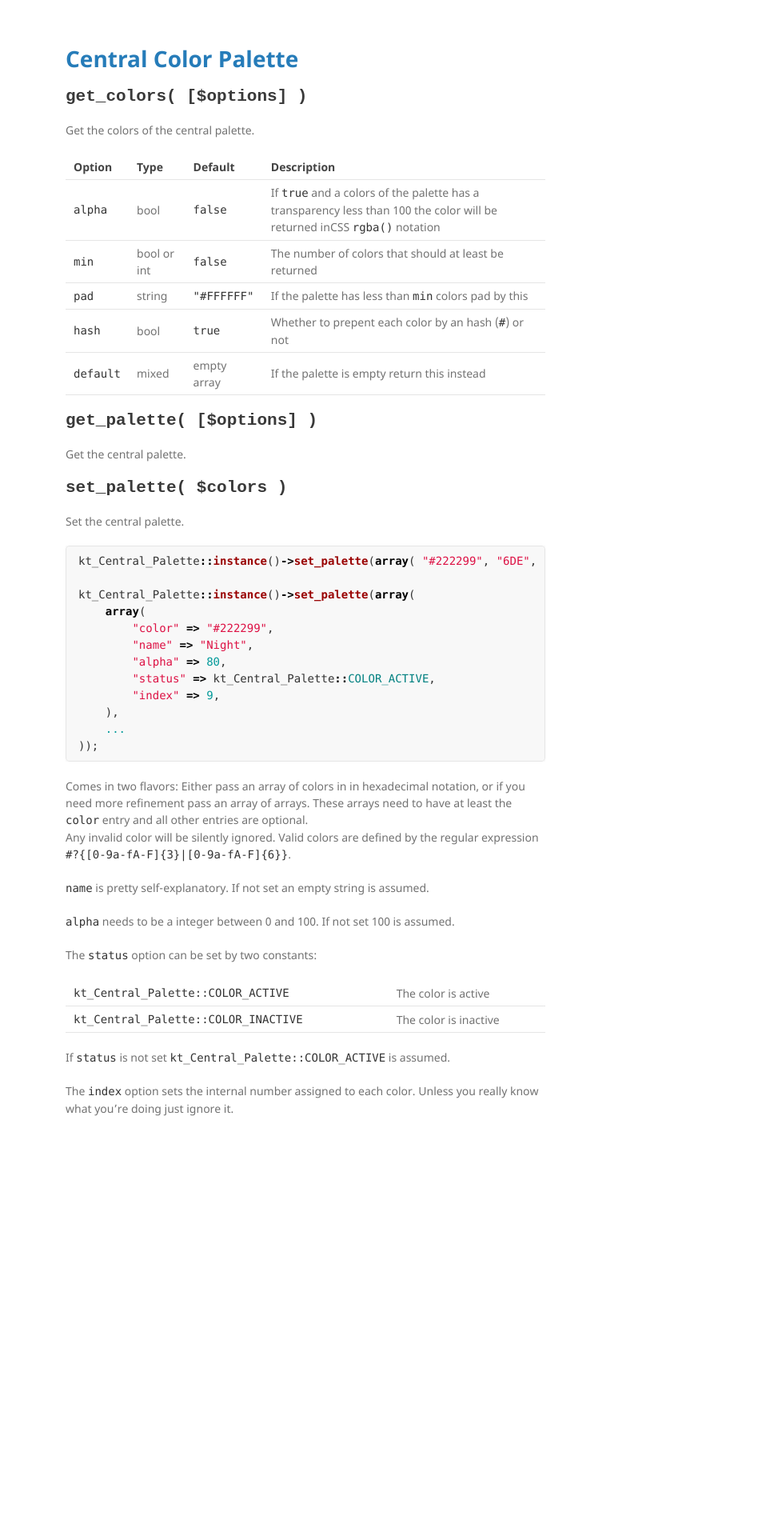
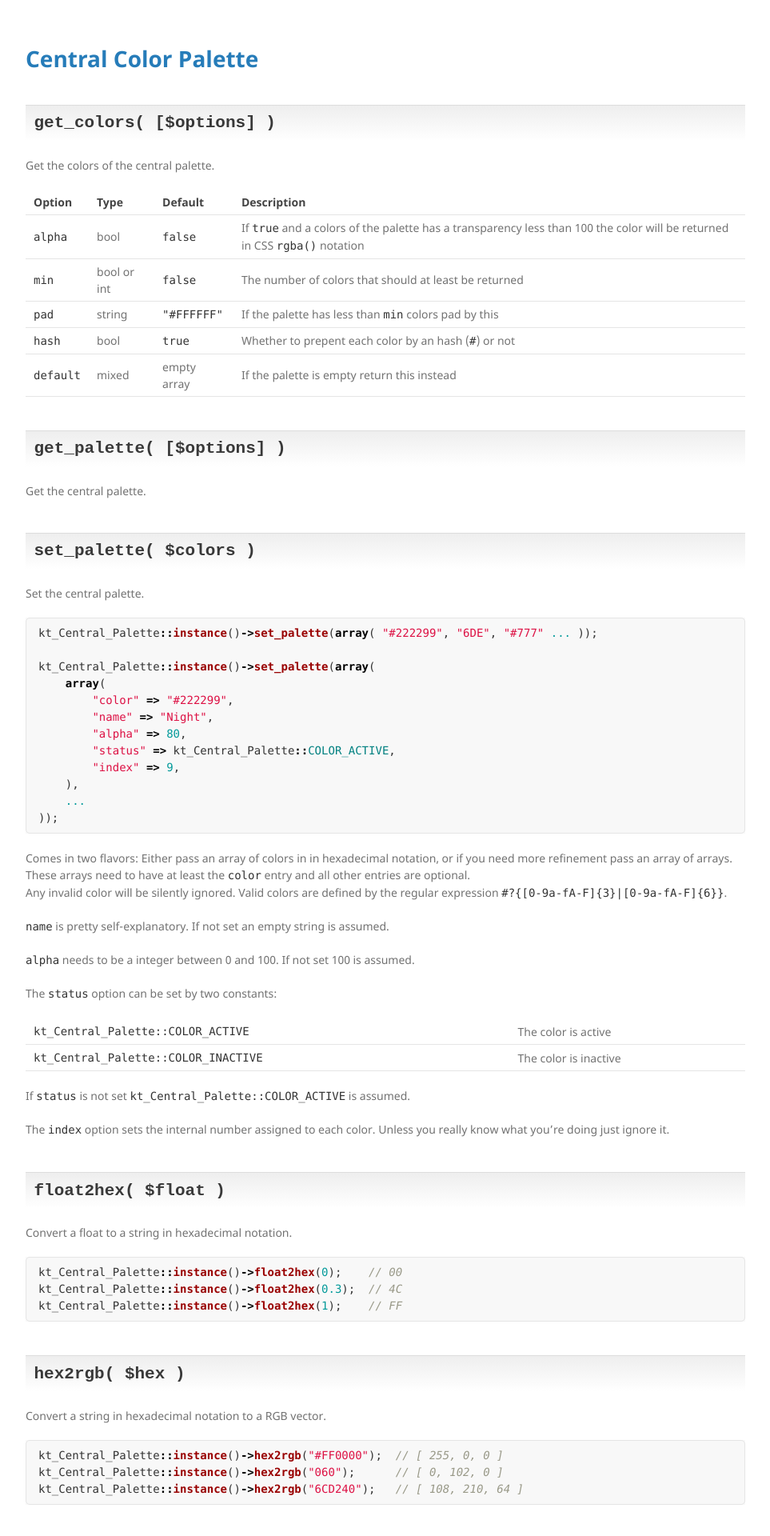
Before and after one commit to kungtiger/central-color-palette, a Jekyll site: the page built from index.md, in a window 1280 px wide. Shown: the top 1920 px of the page at 80% size, without its empty margins (158-1121 px from the left). Built offline with Jekyll 4.4.1, drawn with Linux system fonts in a browser that asks for light colours; our own code applies the rules of GitHub Pages for plain Markdown files; before the commit the page ends 1524 px from its top, so only the background shows below that; some of the changed text lies outside the part shown.

Commit message:
new api documentation

````diff
--- a/_sass/jekyll-theme-minimal.scss
+++ b/_sass/jekyll-theme-minimal.scss
@@ -27,8 +27,13 @@
 }
 
 h2 {
-  color:#393939;
+    margin-top: 2em;
+    padding: .5em;
+    color: #393939;
     font-family: monospace;
+    border-top: 1px solid #ddd;
+    background-image: linear-gradient(to bottom, #eee, transparent);
+
 }
 
 h3, h4, h5, h6 {
@@ -57,7 +62,7 @@
 }
 
 .wrapper {
-  width: 800px;
+    width: 900px;
     margin: 0 auto;
 }
 
@@ -111,7 +116,7 @@
 }
 
 section {
-  width: 600px;
+    width: 900px;
     padding-bottom: 50px;
 }
 
--- a/index.md
+++ b/index.md
@@ -8,7 +8,7 @@
 
 Option | Type | Default | Description
 ------ | ---- | ------- | -----------
-`alpha` | bool | `false` | If `true` and a colors of the palette has a transparency less than 100 the color will be returned inCSS `rgba()` notation
+`alpha` | bool | `false` | If `true` and a colors of the palette has a transparency less than 100 the color will be returned in CSS `rgba()` notation
 `min` | bool or int | `false` | The number of colors that should at least be returned
 `pad` | string | `"#FFFFFF"` | If the palette has less than `min` colors pad by this
 `hash` | bool | `true` | Whether to prepent each color by an hash (`#`) or not
@@ -52,3 +52,62 @@
 If `status` is not set `kt_Central_Palette::COLOR_ACTIVE` is assumed.
 
 The `index` option sets the internal number assigned to each color. Unless you really know what you're doing just ignore it.
+
+## float2hex( $float )
+
+Convert a float to a string in hexadecimal notation.
+
+```php
+kt_Central_Palette::instance()->float2hex(0);    // 00
+kt_Central_Palette::instance()->float2hex(0.3);  // 4C
+kt_Central_Palette::instance()->float2hex(1);    // FF
+```
+
+## hex2rgb( $hex )
+
+Convert a string in hexadecimal notation to a RGB vector.
+
+```php
+kt_Central_Palette::instance()->hex2rgb("#FF0000");  // [ 255, 0, 0 ]
+kt_Central_Palette::instance()->hex2rgb("060");      // [ 0, 102, 0 ]
+kt_Central_Palette::instance()->hex2rgb("6CD240");   // [ 108, 210, 64 ]
+```
+
+## hex2rgba( $hex, $alpha )
+
+Convert a string in hexadecimal notation and a alpha to CSS RGBA notation.
+
+```php
+kt_Central_Palette::instance()->hex2rgba("#FF0000", 80);  // "rgba(255,0,0,0.8)"
+kt_Central_Palette::instance()->hex2rgba("060", 50);      // "rgba(0,102,0,0.5)"
+kt_Central_Palette::instance()->hex2rgba("6CD240", 100);  // "rgba(108,210,64,1)"
+```
+
+## int2hex( $int )
+
+Convert a integer to a string in hexadecimal notation.
+
+```php
+kt_Central_Palette::instance()->int2hex(0);     // 00
+kt_Central_Palette::instance()->int2hex(76);    // 4C
+kt_Central_Palette::instance()->int2hex(255);   // FF
+kt_C
+
+## rgb2hex( $rgb [, $as_floats [, $prepend_hash ]] )
+
+This method accepts two additional optional arguments.
+
+If you pass `true` as second argument the vector components are interpreted as floats between 0 and 1.
+
+```php
+kt_Central_Palette::instance->rgb2hex(array(0, 0, 0), true);        // #000000
+kt_Central_Palette::instance->rgb2hex(array(0.5, 0.5, 0.5), true);  // #7F7F7F
+kt_Central_Palette::instance->rgb2hex(array(1, 1, 1), true);        // #FFFFFF
+```
+
+If you pass a boolean as third argument the resulting string will be prepended by a hash (`#`) or not.
+
+```php
+kt_Central_Palette::instance->rgb2hex(array(51, 0, 204), false, false);  // 3300CC
+kt_Central_Palette::instance->rgb2hex(array(.2, 0, .8), true, false);    // 3300CC
+```
````
Lines whose indentation alone changed are shown as unchanged.
